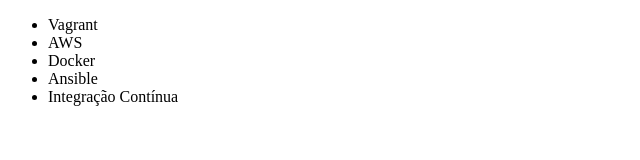
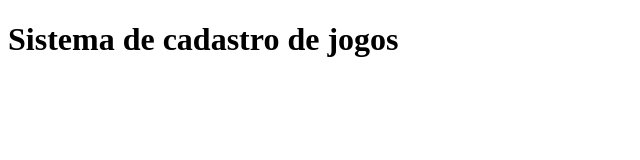
Before and after one commit to samorimth/alura-git, a plain HTML site: page index.html in a window 1280 px wide. Shown: the whole page, without its empty margins (0-640 px from the left). Drawn offline with Linux system fonts and the light colour scheme.

Commit message:
Create file index.html

```diff
--- a/index.html
+++ b/index.html
@@ -1,16 +1,11 @@
 <!DOCTYPE html>
-<html lang="en">
+<html lang="pt-br">
 <head>
     <meta charset="UTF-8">
-    <title>Cursos da Alura</title>
+    <meta name="viewport" content="width=device-width, initial-scale=1.0">
+    <title>Meus jogos</title>
 </head>
 <body>
-    <ul>
-        <li>Vagrant</li>
-	    <li>AWS</li>
-        <li>Docker</li>
-        <li>Ansible</li>
-        <li>Integração Contínua</li>
-    </ul>
+    <h1>Sistema de cadastro de jogos</h1>
 </body>
 </html>
```
